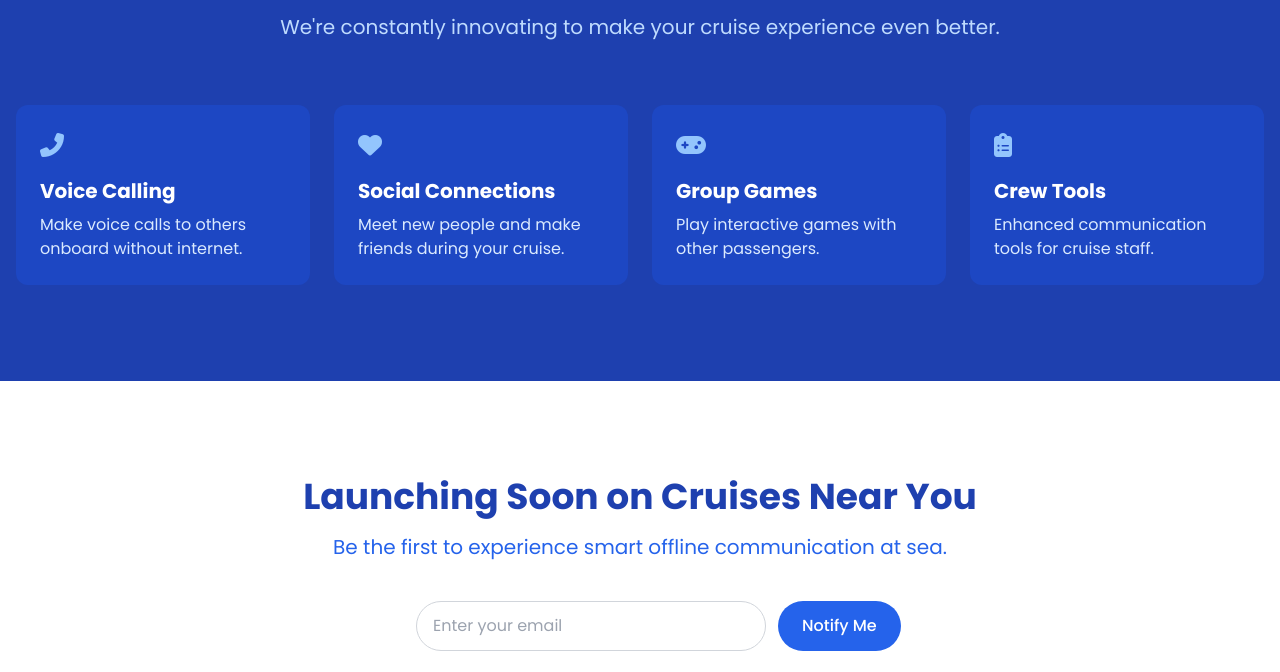
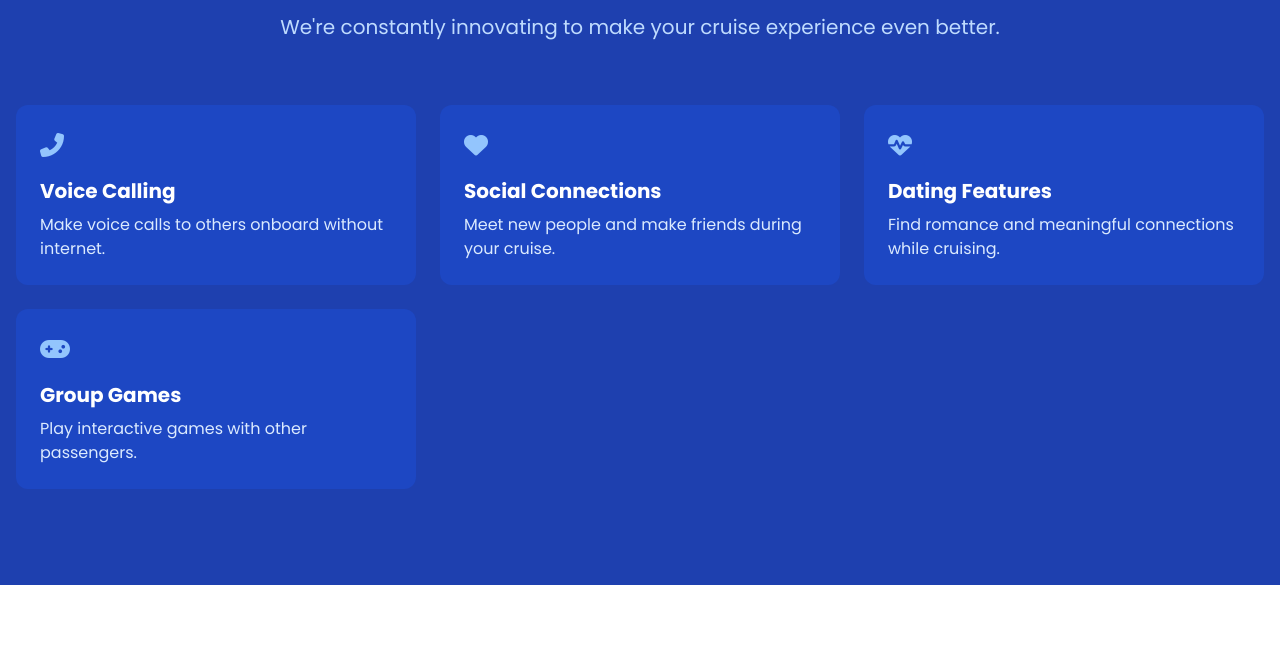
Before and after one commit to PSRahul2002/Cruise-Connect, a plain HTML site: page index.html in a window 1280 px wide. Shown: the part 3085-3757 px from the top of the page. Drawn offline with nearby package versions, Linux system fonts and the light colour scheme.

Commit message:
Update index.html

```diff
--- a/index.html
+++ b/index.html
@@ -241,7 +241,7 @@
                 </p>
             </div>
 
-            <div class="grid grid-cols-1 md:grid-cols-2 lg:grid-cols-4 gap-6">
+            <div class="grid grid-cols-1 md:grid-cols-2 lg:grid-cols-3 gap-6">
                 <div class="bg-blue-700 bg-opacity-50 p-6 rounded-xl">
                     <i class="fas fa-phone-alt text-2xl mb-4 text-blue-300"></i>
                     <h3 class="text-xl font-bold mb-2">Voice Calling</h3>
@@ -255,15 +255,15 @@
                 </div>
 
                 <div class="bg-blue-700 bg-opacity-50 p-6 rounded-xl">
+                    <i class="fas fa-heart-pulse text-2xl mb-4 text-blue-300"></i>
+                    <h3 class="text-xl font-bold mb-2">Dating Features</h3>
+                    <p class="text-blue-100">Find romance and meaningful connections while cruising.</p>
+                </div>
+
+                <div class="bg-blue-700 bg-opacity-50 p-6 rounded-xl">
                     <i class="fas fa-gamepad text-2xl mb-4 text-blue-300"></i>
                     <h3 class="text-xl font-bold mb-2">Group Games</h3>
                     <p class="text-blue-100">Play interactive games with other passengers.</p>
-                </div>
-
-                <div class="bg-blue-700 bg-opacity-50 p-6 rounded-xl">
-                    <i class="fas fa-clipboard-list text-2xl mb-4 text-blue-300"></i>
-                    <h3 class="text-xl font-bold mb-2">Crew Tools</h3>
-                    <p class="text-blue-100">Enhanced communication tools for cruise staff.</p>
                 </div>
             </div>
         </div>
```
